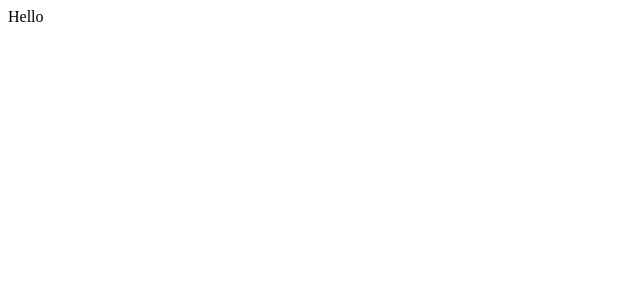
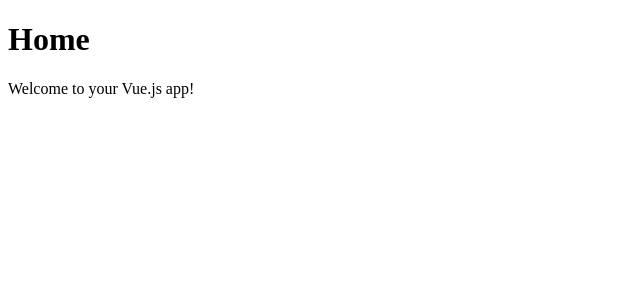
Before and after one commit to SniperTei/snipermovie, a Vue app in the folder sniper-cinema-pc/: page / in a window 1280 px wide. Before the commit this address had no page. Shown: the top 300 px of the page, without its empty margins (0-640 px from the left). Built offline with nearby package versions, Linux system fonts and the light colour scheme.

Commit message:
add router and home

```diff
--- a/sniper-cinema-pc/src/App.vue
+++ b/sniper-cinema-pc/src/App.vue
@@ -3,8 +3,7 @@
 </script>
 
 <template>
-  Hello
-  <!-- <RouterView /> -->
+  <RouterView />
 </template>
 
 <style scoped>
--- a/sniper-cinema-pc/src/router/index.js
+++ b/sniper-cinema-pc/src/router/index.js
@@ -1,14 +1,14 @@
 import { createRouter, createWebHistory } from 'vue-router'
-// import HomeView from '../views/HomeView.vue'
+import HomeView from '../views/home/index.vue'
 
 const router = createRouter({
   history: createWebHistory(import.meta.env.BASE_URL),
   routes: [
-    // {
-    //   path: '/',
-    //   name: 'home',
-    //   component: HomeView
-    // },
+    {
+      path: '/',
+      name: 'home',
+      component: HomeView
+    },
     // {
     //   path: '/about',
     //   name: 'about',
--- /dev/null
+++ b/sniper-cinema-pc/src/views/home/index.vue
@@ -0,0 +1,16 @@
+<script setup>
+
+</script>
+
+<template>
+  <div class="home">
+    <h1>Home</h1>
+    <p>
+      Welcome to your Vue.js app!
+    </p>
+  </div>
+</template>
+
+<style lang="scss" scoped>
+
+</style>
```
Also changed, not shown: sniper-cinema-pc/.eslintrc.cjs, 1 other file (tests, documents, lock files or other folders).
